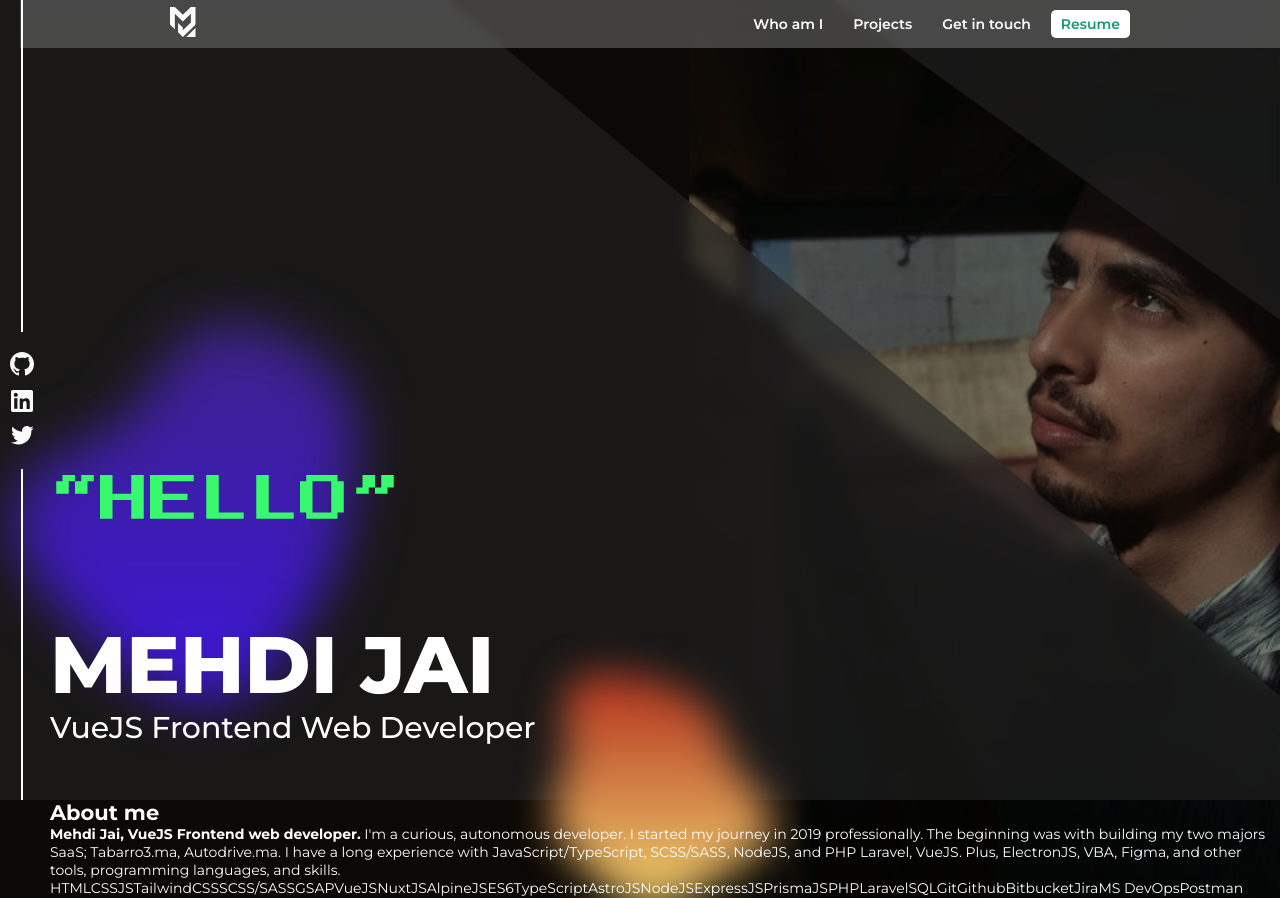
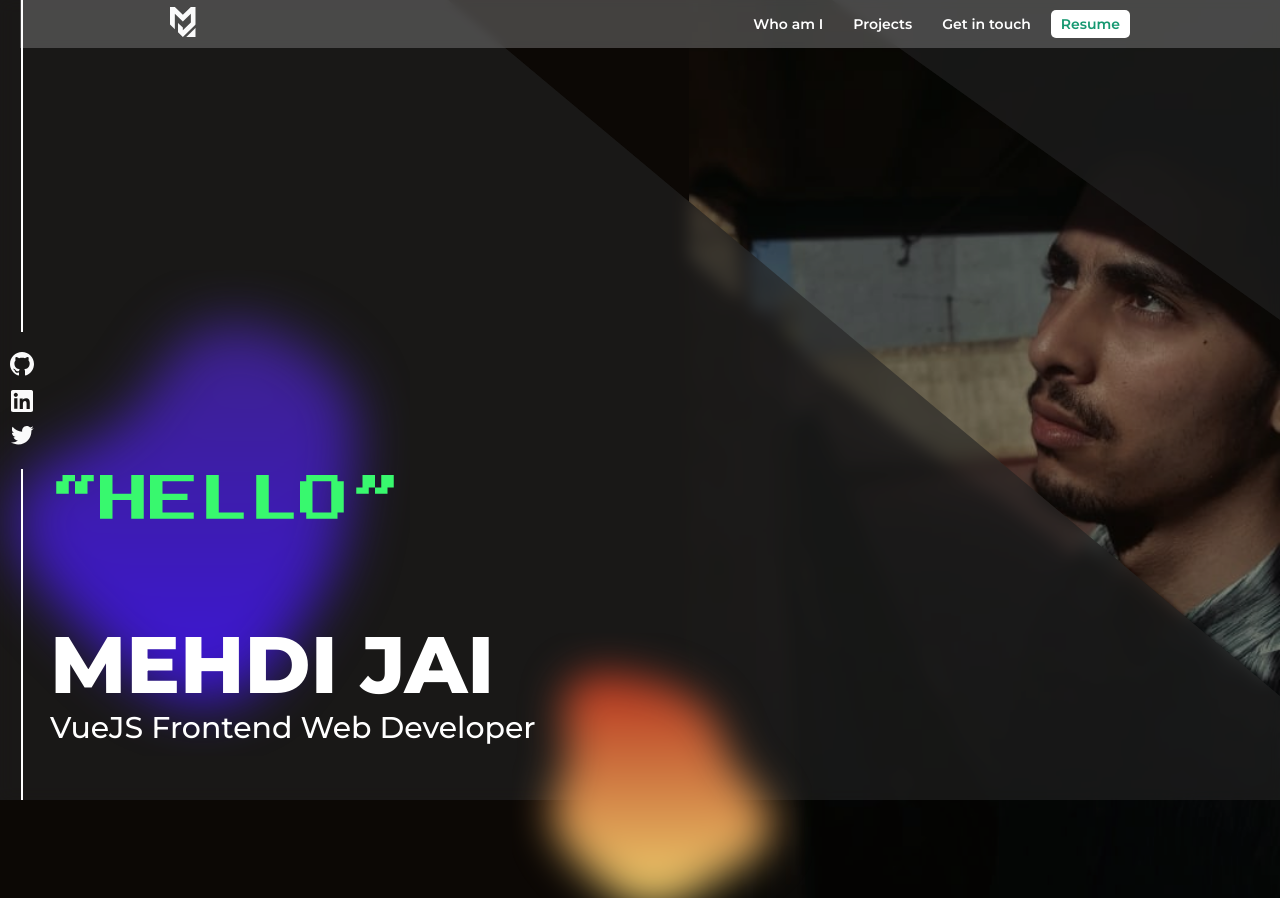
Before and after one commit to mehdijai/mj-dev, a Nuxt app: page / in a window 1280 px wide. Shown: the top 898 px of the page. Built offline with nearby package versions, Linux system fonts and the light colour scheme.

Commit message:
style about section

```diff
--- a/components/Section/About.vue
+++ b/components/Section/About.vue
@@ -28,7 +28,7 @@ const skills = [
 </script>
 
 <template>
-    <section class="about" id="about">
+    <section class="about section" id="about">
         <h2>About me</h2>
         <p>
             <strong>Mehdi Jai, VueJS Frontend web developer.</strong> I'm a curious, autonomous developer. I started my journey in 2019
@@ -43,3 +43,33 @@ const skills = [
         </div>
     </section>
 </template>
+
+<style lang="scss">
+.about {
+    min-height: 100vh;
+    .skills {
+        width: $section-content-width;
+        display: flex;
+        flex-wrap: wrap;
+        gap: 10px;
+        .skill {
+            color: $white;
+            background: darken($green-dark, 10);
+            font-weight: 700;
+            padding: 5px 8px;
+            font-size: 13px;
+            border-radius: 5px;
+            box-shadow: 0 0 20px rgba($black, 0.3);
+            user-select: none;
+            transition: 0.4s ease-in-out;
+            cursor: pointer;
+
+            &:hover {
+                color: $green-dark;
+                background: $white;
+                box-shadow: 0 0 20px rgba($green-light, 0.9);
+            }
+        }
+    }
+}
+</style>
--- a/sass/main.scss
+++ b/sass/main.scss
@@ -9,6 +9,10 @@
 .msr {
   font-family: "Material Symbols Rounded";
   font-size: 24px;
+}
+
+html {
+  scroll-behavior: smooth;
 }
 
 body {
@@ -33,3 +37,22 @@ a {
 img {
   max-width: 100%;
 }
+
+.section {
+  display: flex;
+  flex-direction: column;
+  align-items: center;
+  justify-content: center;
+  gap: 40px;
+  h2 {
+    font-size: 50px;
+    text-transform: uppercase;
+    text-align: start;
+    width: $section-content-width;
+    font-weight: 800;
+  }
+  p {
+    width: $section-content-width;
+    text-align: justify;
+  }
+}
--- a/sass/vars.scss
+++ b/sass/vars.scss
@@ -21,4 +21,7 @@ $clip-rectangle: polygone(0 0, 0 100%, 100% 100%, 0 100%);
 $clip-scaled-down: polygone(0 100%, 100% 100%, 100% 100%, 0 100%);
 
 /* Animations */
-$cursor-flash: cursor-flash 1s ease-in-out alternate-reverse infinite
+$cursor-flash: cursor-flash 1s ease-in-out alternate-reverse infinite;
+
+/* Sizing */
+$section-content-width: 650px;
```
Also changed, not shown: 1 other file (tests, documents, lock files or other folders).
